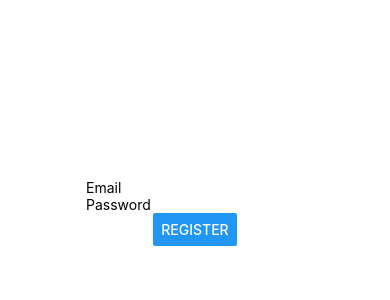
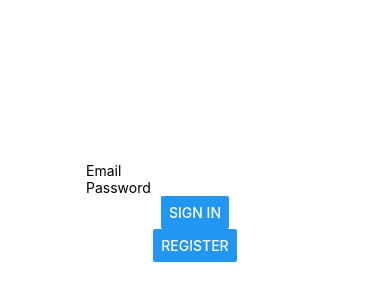
Before and after one commit to joepoptiya/rnauthbtc, a React Native app: screen / in a window 390 px wide. Shown: the part 210-510 px from the top of the page. Built offline with nearby package versions, Linux system fonts and the light colour scheme.

Commit message:
Added sign in function

```diff
--- a/App.js
+++ b/App.js
@@ -11,15 +11,14 @@ import {StyleSheet, Text, View, TextInput, Button} from 'react-native';
 
 ///// Import the functions you need from the SDKs you need
 import {initializeApp} from 'firebase/app';
-///// TODO: Add SDKs for Firebase products that you want to use
-///// https://firebase.google.com/docs/web/setup#available-libraries
-///import {
-///  firebase,
-///  getAuth,
-///  createUserWithEmailAndPassword,
-///} from '@react-native-firebase/auth';
-import {createUserWithEmailAndPassword, getAuth} from 'firebase/auth';
-import {Colors} from 'react-native/Libraries/NewAppScreen';
+// TODO: Add SDKs for Firebase products that you want to use
+// https://firebase.google.com/docs/web/setup#available-libraries
+
+import {
+  createUserWithEmailAndPassword,
+  signInWithEmailAndPassword,
+  getAuth,
+} from 'firebase/auth';
 
 // Your web app's Firebase configuration
 // TODO: Replace with your own config object
@@ -44,10 +43,13 @@ const App = () => {
   const [info, setInfo] = useState('');
 
   const signInUser = () => {
-    auth
-      .signInWithEmailAndPassword(auth, email, password)
-      .then(() => {
+    signInWithEmailAndPassword(auth, email, password)
+      .then(credential => {
         setIsSignedIn(true);
+        const user = credential.user;
+        setInfo(`Welcome ${user.email}`);
+        setError('');
+        console.log(user);
       })
       .catch(error => {
         console.log(error);
@@ -84,6 +86,7 @@ const App = () => {
           secureTextEntry={true}
           onChangeText={text => setPassword(text)}
         />
+        <Button title="Sign In" onPress={signInUser} />
         <Button title="Register" onPress={signUpUser} />
         <Text style={styles.errorText}>{error}</Text>
         <Text style={styles.infoText}>{info}</Text>
```
